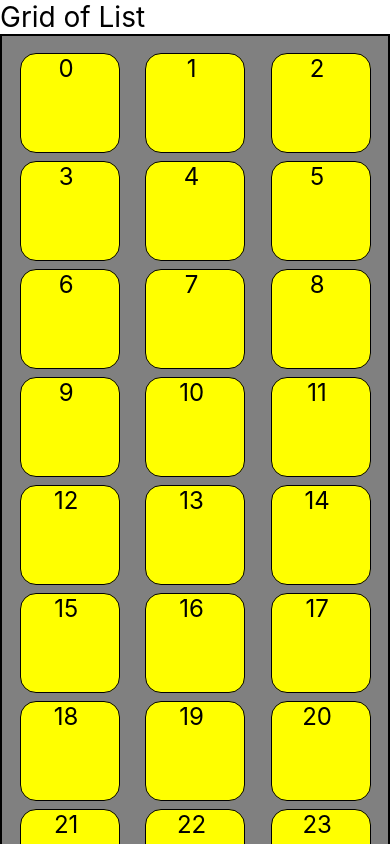
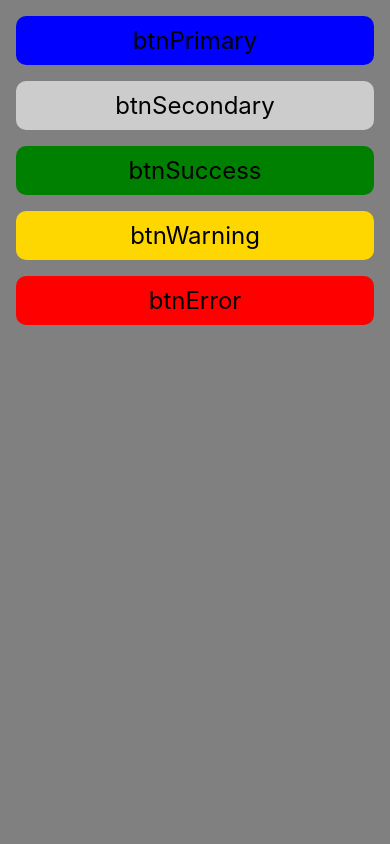
Before and after one commit to asad-digimark/react-native-cli-first, a React Native app: screen / in a window 390 px wide. Built offline with nearby package versions, Linux system fonts and the light colour scheme.

Commit message:
touchable hightlight

```diff
--- a/App.tsx
+++ b/App.tsx
@@ -1,12 +1,14 @@
 import Counter from './components/Counter';
 import FlatList from './components/FlatList';
 import GridWithList from './components/scrollview grid list with map';
+import TouchableHighlight from './components/Touchable Highlight';
 
 function App(): JSX.Element {
   return (
     // <Counter />
     // <FlatList />
-    <GridWithList />
+    // <GridWithList />
+    <TouchableHighlight />
   );
 }
 
--- /dev/null
+++ b/components/Touchable Highlight.tsx
@@ -0,0 +1,57 @@
+import { View, TouchableHighlight, Text, StyleSheet } from 'react-native';
+
+const colors = [
+  'btnPrimary',
+  'btnSecondary',
+  'btnSuccess',
+  'btnWarning',
+  'btnError',
+];
+
+export default () => {
+  return (
+    <View style={styles.container}>
+      {colors.map(btnStyle => (
+        <TouchableHighlight style={[styles.btn, styles[btnStyle]]}>
+          <Text style={styles.btnText}>{btnStyle}</Text>
+        </TouchableHighlight>
+      ))}
+    </View>
+  );
+};
+
+const styles = StyleSheet.create({
+  container: {
+    padding: 16,
+    backgroundColor: 'gray',
+    flex: 1,
+    gap: 16,
+  },
+  btn: {
+    backgroundColor: '#bbb',
+    padding: 10,
+    borderRadius: 10,
+    elevation: 10,
+    shadowColor: 'black',
+    shadowOpacity: 1,
+  },
+  btnText: {
+    fontSize: 24,
+    textAlign: 'center',
+  },
+  btnPrimary: {
+    backgroundColor: 'blue',
+  },
+  btnSecondary: {
+    backgroundColor: '#ccc',
+  },
+  btnSuccess: {
+    backgroundColor: 'green',
+  },
+  btnWarning: {
+    backgroundColor: 'gold',
+  },
+  btnError: {
+    backgroundColor: 'red',
+  },
+});
```
